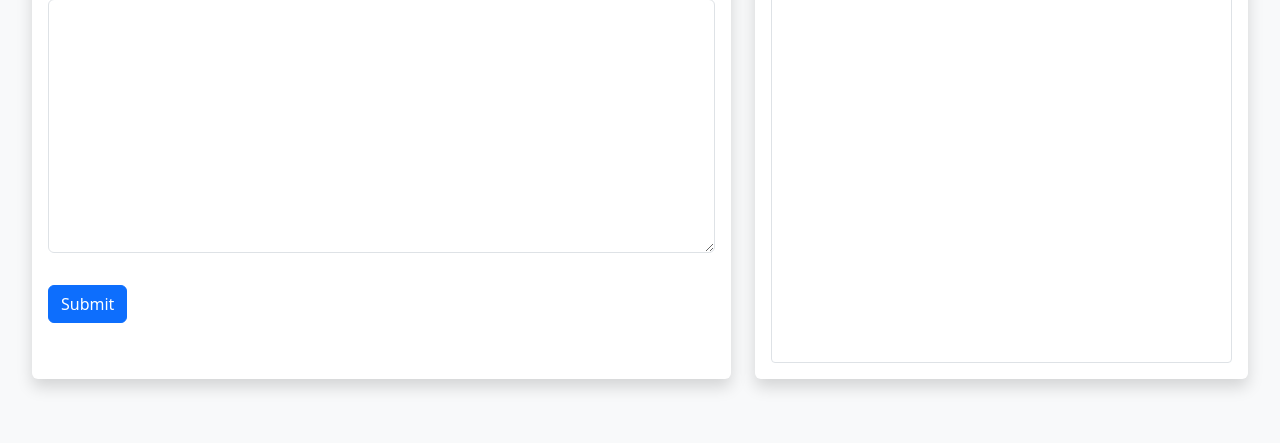
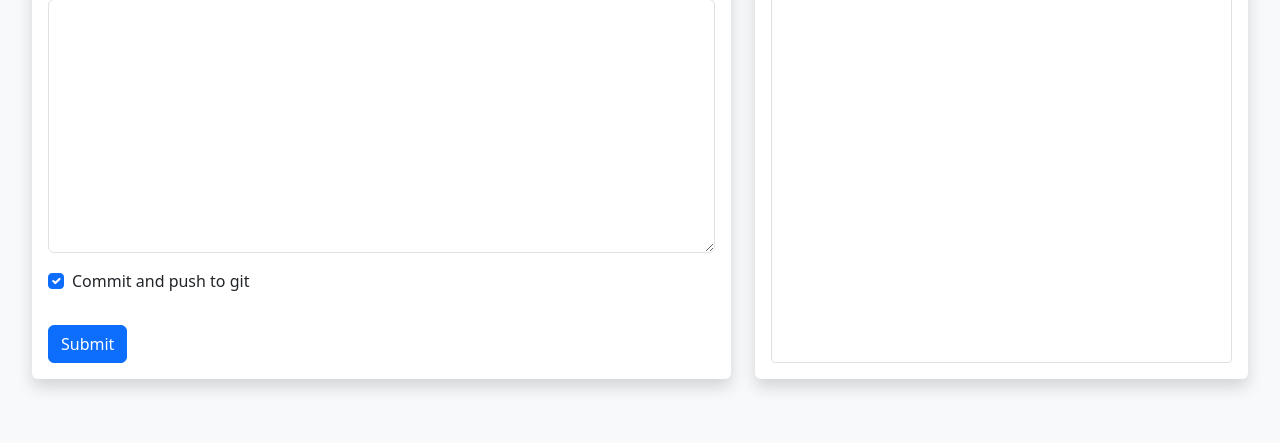
Before and after one commit to manthanmtg/portfolio_site, a Flask app: page / in a window 1280 px wide. Shown: the part 814-1257 px from the top of the page. Run offline with Flask 3, Linux system fonts and the light colour scheme; some libraries are stand-ins or nearby versions.

Commit message:
more features for web util

```diff
--- a/web_util/app.py
+++ b/web_util/app.py
@@ -5,6 +5,7 @@ import markdown
 from markdown.extensions import fenced_code, codehilite, tables
 from datetime import datetime
 from pathlib import Path
+import subprocess
 
 app = Flask(__name__)
 
@@ -48,6 +49,21 @@ def load_existing_tool_tags():
                         except (json.JSONDecodeError, FileNotFoundError):
                             continue
     return sorted(list(tags))
+
+def git_commit_and_push(files, commit_message):
+    try:
+        # Add files
+        subprocess.run(['git', 'add'] + files, check=True)
+
+        # Commit changes
+        subprocess.run(['git', 'commit', '-m', commit_message], check=True)
+
+        # Push changes
+        subprocess.run(['git', 'push'], check=True)
+
+        return True, "Changes committed and pushed successfully"
+    except subprocess.CalledProcessError as e:
+        return False, f"Git operation failed: {str(e)}"
 
 @app.route('/')
 def index():
@@ -157,5 +173,28 @@ def get_categories():
     categories = ["cli", "web", "desktop", "mobile", "library", "other"]
     return jsonify(categories)
 
+@app.route('/git_commit', methods=['POST'])
+def handle_git_commit():
+    data = request.json
+    entry_type = data.get('type')  # 'til' or 'totd'
+    date = datetime.strptime(data['date'], '%Y-%m-%d')
+    year = str(date.year)
+    month = date.strftime("%b").lower()
+
+    if entry_type == 'til':
+        base_path = Path(f"../data/til_notes/{year}/{month}")
+        commit_message = f"Add TIL: {data.get('title')}"
+    else:
+        base_path = Path(f"../data/tool_notes/{year}/{month}")
+        commit_message = f"Add Tool: {data.get('title')}"
+
+    files_to_commit = [
+        str(base_path / "entries.json"),
+        str(base_path / f"{data['notes_name']}.md")
+    ]
+
+    success, message = git_commit_and_push(files_to_commit, commit_message)
+    return jsonify({"success": success, "message": message})
+
 if __name__ == '__main__':
     app.run(debug=True)
--- a/web_util/templates/index.html
+++ b/web_util/templates/index.html
@@ -198,6 +198,10 @@
                                         <label class="form-label">Notes (Markdown)</label>
                                         <textarea class="form-control markdown-input" rows="10" name="notes" required></textarea>
                                     </div>
+                                    <div class="mb-3 form-check">
+                                        <input type="checkbox" class="form-check-input" id="tilCommitCheck" name="commit" checked>
+                                        <label class="form-check-label" for="tilCommitCheck">Commit and push to git</label>
+                                    </div>
                                     <button type="submit" class="btn btn-primary mt-3">Submit</button>
                                 </form>
                             </div>
@@ -258,6 +262,10 @@
                                         <label class="form-label">Notes (Markdown)</label>
                                         <textarea class="form-control markdown-input" rows="10" name="notes" required></textarea>
                                     </div>
+                                    <div class="mb-3 form-check">
+                                        <input type="checkbox" class="form-check-input" id="totdCommitCheck" name="commit" checked>
+                                        <label class="form-check-label" for="totdCommitCheck">Commit and push to git</label>
+                                    </div>
                                     <button type="submit" class="btn btn-primary mt-3">Submit</button>
                                 </form>
                             </div>
@@ -281,7 +289,76 @@
     <script src="https://cdn.jsdelivr.net/npm/select2@4.1.0-rc.0/dist/js/select2.min.js"></script>
     <script src="{{ url_for('static', filename='main.js') }}"></script>
     <script>
+        async function handleFormSubmit(formId, type) {
+            const form = document.getElementById(formId);
+            form.onsubmit = async (e) => {
+                e.preventDefault();
+
+                const formData = new FormData(form);
+                const data = {
+                    date: formData.get('date'),
+                    notes_name: formData.get('notes_name'),
+                    notes: formData.get('notes'),
+                    tags: Array.from(formData.getAll('tags')),
+                };
+
+                if (type === 'til') {
+                    data.title = formData.get('title');
+                    data.difficulty = formData.get('difficulty');
+                    data.content = formData.get('content');
+                    data.references = JSON.parse(formData.get('references') || '[]');
+                } else {
+                    data.name = formData.get('name');
+                    data.category = formData.get('category');
+                    data.description = formData.get('description');
+                }
+
+                try {
+                    // Submit the entry
+                    const submitEndpoint = type === 'til' ? '/submit_til' : '/submit_totd';
+                    const response = await fetch(submitEndpoint, {
+                        method: 'POST',
+                        headers: { 'Content-Type': 'application/json' },
+                        body: JSON.stringify(data)
+                    });
+
+                    if (!response.ok) throw new Error('Failed to submit entry');
+
+                    // If commit is checked, commit to git
+                    const commitChecked = document.getElementById(type + 'CommitCheck').checked;
+                    if (commitChecked) {
+                        const gitResponse = await fetch('/git_commit', {
+                            method: 'POST',
+                            headers: { 'Content-Type': 'application/json' },
+                            body: JSON.stringify({
+                                type: type,
+                                date: data.date,
+                                title: data.title || data.name,
+                                notes_name: data.notes_name
+                            })
+                        });
+
+                        const gitResult = await gitResponse.json();
+                        if (!gitResult.success) {
+                            alert('Entry saved but git operation failed: ' + gitResult.message);
+                            return;
+                        }
+                    }
+
+                    alert('Entry submitted successfully!');
+                    form.reset();
+
+                } catch (error) {
+                    alert('Error: ' + error.message);
+                }
+            };
+        }
+
         document.addEventListener('DOMContentLoaded', function() {
+            // Initialize form handlers
+            handleFormSubmit('tilForm', 'til');
+            handleFormSubmit('totdForm', 'totd');
+
             // Initialize Select2 for TIL tags
             fetch('/get_tags')
                 .then(response => response.json())
```
